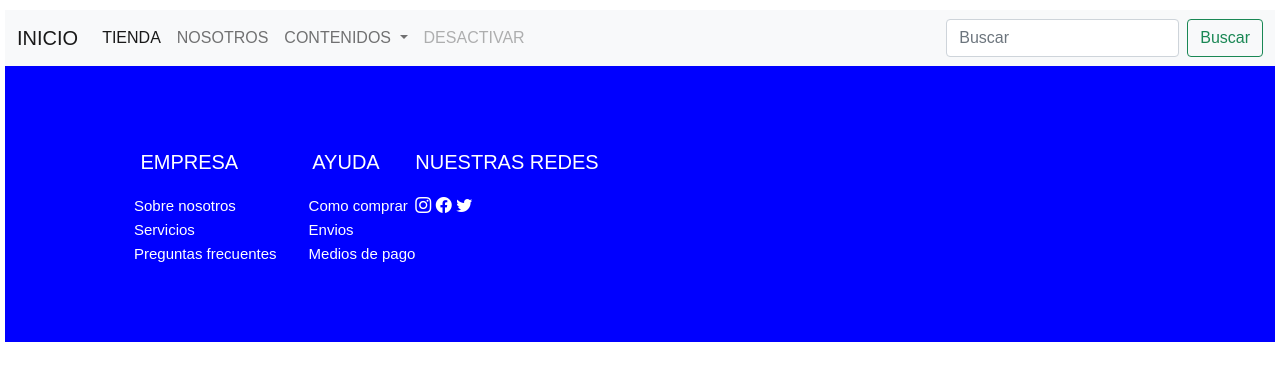
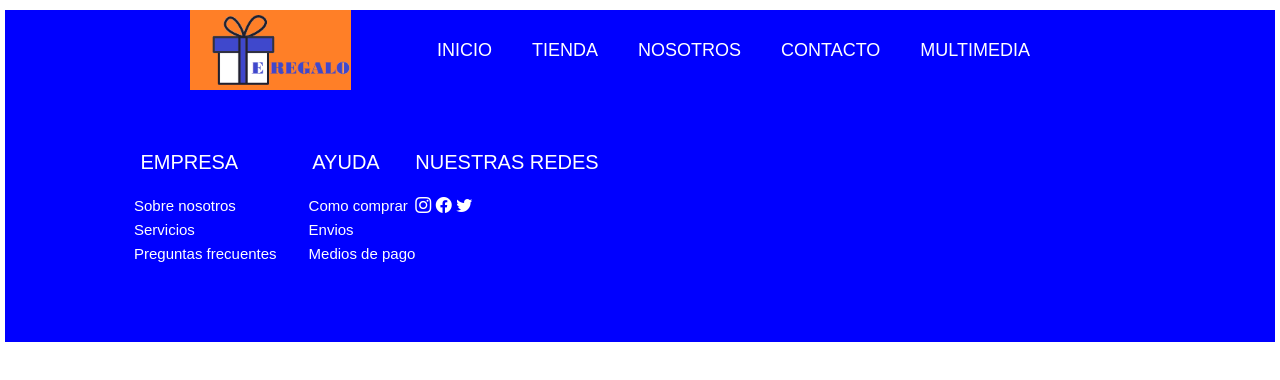
Before and after one commit to damiperez/proyectofinal, a website: page multimedia.html in a window 1280 px wide. Drawn offline with nearby package versions, Linux system fonts and the light colour scheme.

Commit message:
modofique nav de multimedia

```diff
--- a/multimedia.html
+++ b/multimedia.html
@@ -11,44 +11,21 @@
     <link rel="stylesheet" href="estilos.css">
 </head>
 <body>
-    <header class="header" >
-        <nav class="navbar navbar-expand-lg navbar-light bg-light">
-            <div class="container-fluid">
-              <a class="navbar-brand" href="./index.html">INICIO </a>
-              <button class="navbar-toggler" type="button" data-bs-toggle="collapse" data-bs-target="#navbarSupportedContent" aria-controls="navbarSupportedContent" aria-expanded="false" aria-label="Toggle navigation">
-                <span class="navbar-toggler-icon"></span>
-              </button>
-              <div class="collapse navbar-collapse" id="navbarSupportedContent">
-                <ul class="navbar-nav me-auto mb-2 mb-lg-0">
-                  <li class="nav-item">
-                    <a class="nav-link active" aria-current="page" href="./tienda.html">TIENDA</a>
-                  </li>
-                  <li class="nav-item">
-                    <a class="nav-link" href="./nosotros.html">NOSOTROS</a>
-                  </li>
-                  <li class="nav-item dropdown">
-                    <a class="nav-link dropdown-toggle" href="#" id="navbarDropdown" role="button" data-bs-toggle="dropdown" aria-expanded="false">
-                      CONTENIDOS
-                    </a>
-                    <ul class="dropdown-menu" aria-labelledby="navbarDropdown">
-                      <li><a class="dropdown-item" href="#">Fotos</a></li>
-                      <li><a class="dropdown-item" href="#">Videos</a></li>
-                      <li><hr class="dropdown-divider"></li>
-                      <li><a class="dropdown-item" href="#">EVENTOS</a></li>
-                    </ul>
-                  </li>
-                  <li class="nav-item">
-                    <a class="nav-link disabled">DESACTIVAR</a>
-                  </li>
-                </ul>
-                <form class="d-flex">
-                  <input class="form-control me-2" type="search" placeholder="Buscar" aria-label="Search">
-                  <button class="btn btn-outline-success" type="submit">Buscar</button>
-                </form>
-              </div>
-            </div>
-          </nav>
+  <header class="header" >
+    <nav class="nav" >
+        <a href="./index.html" class="logo" > <img class="logo" src="./imag/regalo.png" alt=""></a>
+        <ul class="nav-menu">
+            <li class="nav-menu-item"> <a href="./index.html" class="nav-menu-link" >Inicio</a> </li>
+            <li class="nav-menu-item"> <a href="./tienda.html" class="nav-menu-link" >Tienda</a></li>
+            <li class="nav-menu-item"> <a href="./nosotros.html" class="nav-menu-link" > Nosotros</a></li>
+            <li class="nav-menu-item"> <a href="./contacto.html" class="nav-menu-link" >Contacto</a> </li>
+            <li class="nav-menu-item"> <a href="./multimedia.html" class="nav-menu-link" > Multimedia</a></li>
+
+        </ul>
+
+    </nav>
 </header>
+
 
 <footer class="footer" >
     <div class="container" >
```
Also changed, not shown: contacto.html (+1 -1 lines), index.html (+1 -1 lines), nosotros.html (+1 -1 lines), tienda.html (+1 -1 lines).
